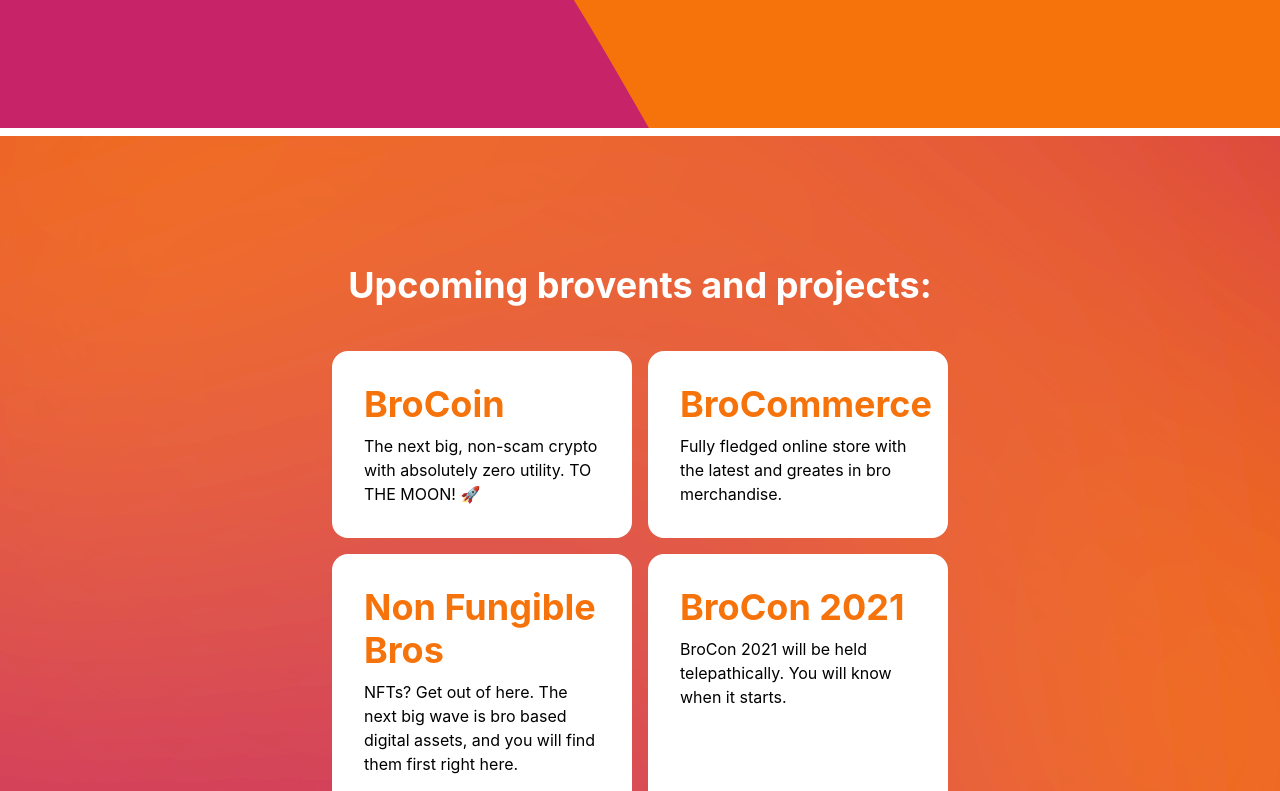
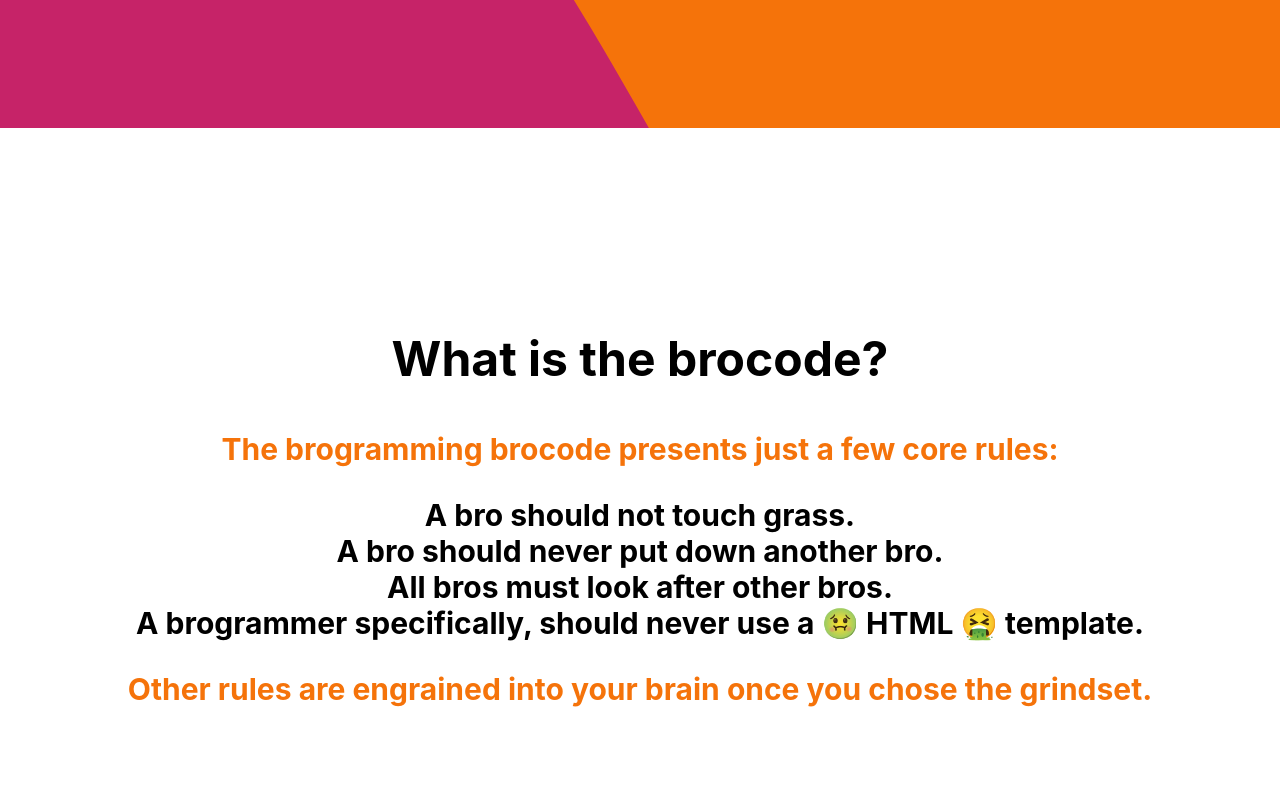
Before and after one commit to brogramming-sigmas/brogramming, a Next.js app: page / in a window 1280 px wide. Shown: the part 1480-2271 px from the top of the page. Built offline with nearby package versions, Linux system fonts and the light colour scheme.

Commit message:
added code

```diff
--- a/pages/index.js
+++ b/pages/index.js
@@ -31,17 +31,21 @@ export default function Home() {
                 </Heading>
                 <Heading color="white" textAlign="right" size="lg">Anyone and everyone can be a brogrammer.
                 </Heading>
-                {/* <Heading color="white" textAlign="right">What is the brocode?</Heading>
-                <Heading color="white" size="lg" textAlign="right">
-                  The brogramming brocode presents just a few core rules:
-                  <Heading size="lg">A bro should not touch grass.</Heading>
-                  <Heading size="lg">A bro should never put down another bro.</Heading>
-                  <Heading size="lg">All bros must look after other bros.</Heading>
-                  <Heading size="lg">A brogrammer specifically, should never use a 🤢 HTML 🤮 template.</Heading>
-                </Heading> */}
+
 
               </VStack>
             </Box>
+          </Center>
+          <Center display="flex" flexDirection="column" alignContent="center" className="spacer" minH="100vh" h="100%" w="100%" maxW="100vw" alignItems="center" p={16}>
+            <Heading size="2xl" mb="1em" color="black" textAlign="center">What is the brocode?</Heading>
+            <Heading mb="1em" size="xl" color="#F5730A " size="lg" textAlign="left">The brogramming brocode presents just a few core rules:</Heading>
+
+            <Heading color="black" textAlign="left" size="lg">A bro should not touch grass.</Heading>
+            <Heading color="black" textAlign="left" size="lg">A bro should never put down another bro.</Heading>
+            <Heading color="black" textAlign="left" size="lg">All bros must look after other bros.</Heading>
+            <Heading mb="1em" color="black" textAlign="left" size="lg">A brogrammer specifically, should never use a 🤢 HTML 🤮 template.</Heading>
+            <Heading mb="1em" size="xl" color="#F5730A " size="lg" textAlign="left">Other rules are engrained into your brain once you chose the grindset.</Heading>
+
           </Center>
           <Center className="spacer layer-g" minH="100vh" h="100%" w="100%" maxW="100vw" alignItems="center" p={16}>
             <Box display="flex" h="100%" w="100%" justifyContent="center" alignItems="center">
```
